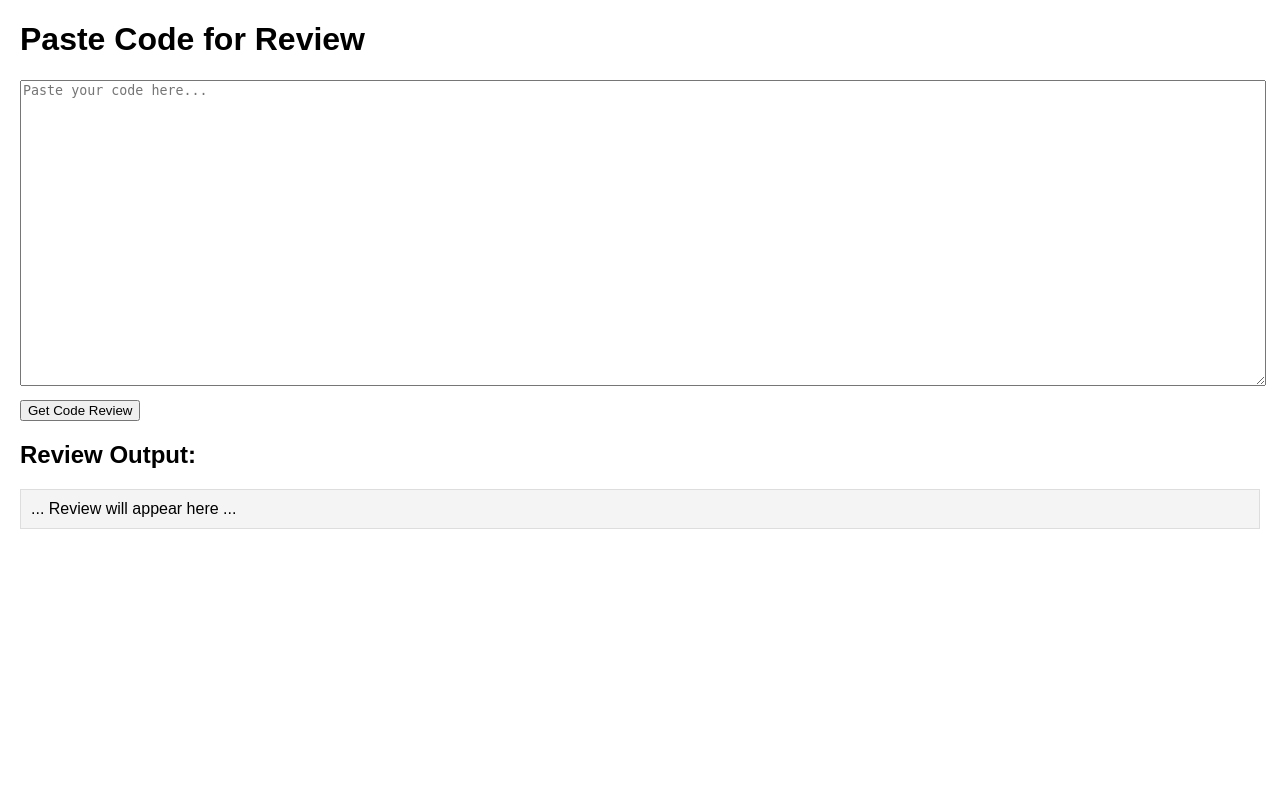
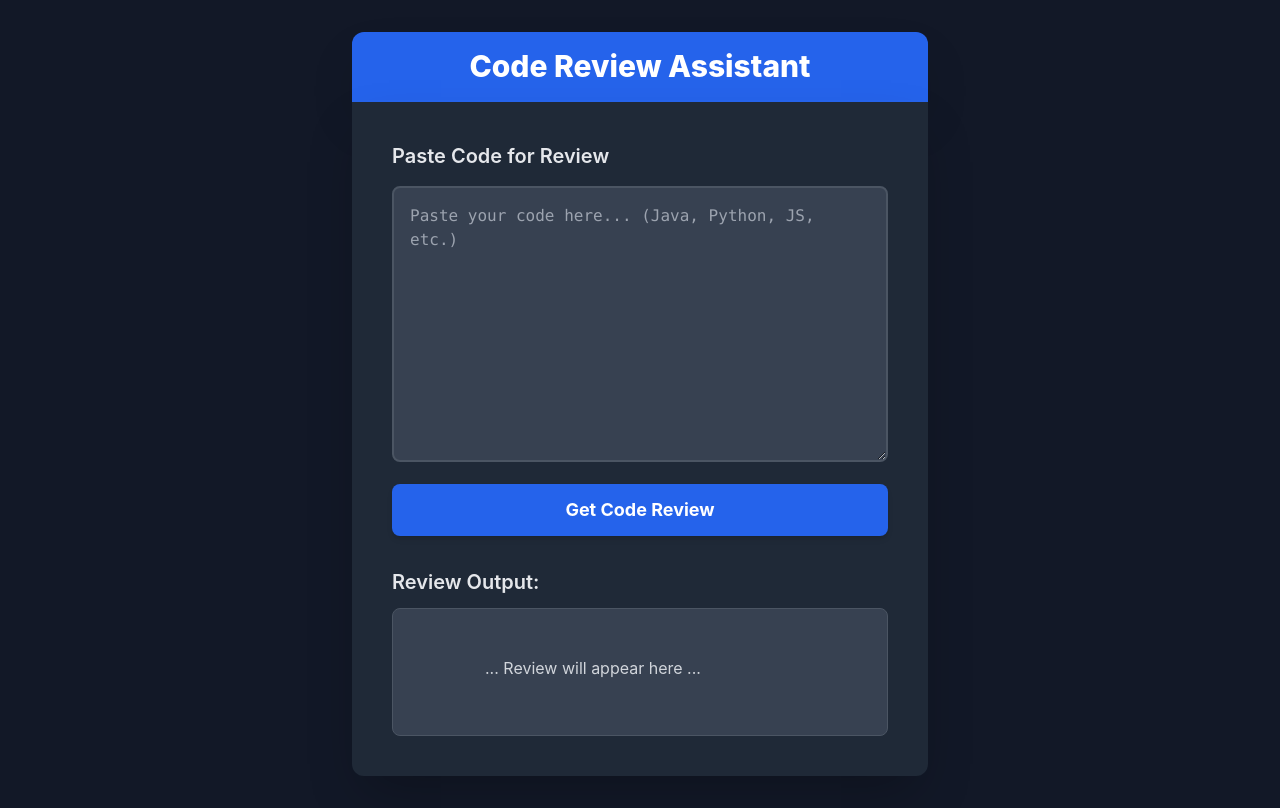
Before and after one commit to Akshitha-M/Intelligent-code-review-bot, a Flask app: page / in a window 1280 px wide. Before the commit the page ends 529 px from the top, so only its background shows below. Run offline with Flask 3, Linux system fonts and the light colour scheme; some libraries are stand-ins or nearby versions.

Commit message:
Feature: Implement professional dark theme frontend design

````diff
--- a/templates/index.html
+++ b/templates/index.html
@@ -2,46 +2,142 @@
 <html lang="en">
 <head>
     <meta charset="UTF-8">
-    <title>Code Reviewer Bot</title>
+    <meta name="viewport" content="width=device-width, initial-scale=1.0">
+    <title>Intelligent Code Review Assistant</title>
+    <!-- Load Tailwind CSS CDN for professional styling -->
+    <script src="https://cdn.tailwindcss.com"></script>
     <style>
-        body { font-family: Arial, sans-serif; margin: 20px; }
-        textarea { width: 100%; height: 300px; margin-bottom: 10px; }
-        #review-output { white-space: pre-wrap; background: #f4f4f4; padding: 10px; border: 1px solid #ddd; }
+        /* Use Inter font and ensure the background is a rich dark blue/black */
+        body {
+            font-family: 'Inter', sans-serif;
+            background-color: #121827; /* Very dark background */
+        }
+        /* Style for the Code Block element (used for reviewed code snippets) */
+        .review-code-block {
+            background-color: #0d1117; /* GitHub dark theme background */
+            border: 1px solid #30363d;
+            color: #c9d1d9;
+        }
     </style>
 </head>
-<body>
-    <h1>Paste Code for Review</h1>
+<body class="min-h-screen flex flex-col items-center p-4 sm:p-8">
 
-    <form id="review-form">
-        <textarea name="code_input" placeholder="Paste your code here..."></textarea>
-        <button type="submit">Get Code Review</button>
-    </form>
+    <!-- Header / Title Bar -->
+    <header class="bg-blue-600 w-full max-w-xl py-4 px-8 rounded-t-xl shadow-2xl">
+        <h1 class="text-3xl font-extrabold text-white text-center">Code Review Assistant</h1>
+    </header>
 
-    <h2>Review Output:</h2>
-    <div id="review-output">... Review will appear here ...</div>
+    <!-- Main Container Card (Dark Theme) -->
+    <div class="w-full max-w-xl bg-[#1f2937] shadow-2xl rounded-b-xl p-6 sm:p-10 space-y-8 border-t-2 border-blue-600">
 
+        <!-- Input Section -->
+        <section class="space-y-4">
+            <label for="code_input" class="block text-xl font-semibold text-gray-200">Paste Code for Review</label>
+            <textarea id="code_input" name="code_input" rows="10"
+                      class="w-full p-4 border-2 border-gray-600 bg-gray-700 text-white rounded-lg focus:ring-blue-500 focus:border-blue-500 text-base font-mono resize-y"
+                      placeholder="Paste your code here... (Java, Python, JS, etc.)"></textarea>
+
+            <button onclick="getCodeReview()"
+                    class="w-full px-6 py-3 bg-blue-600 text-white font-bold text-lg rounded-lg hover:bg-blue-700 transition duration-150 ease-in-out shadow-md hover:shadow-xl focus:outline-none focus:ring-4 focus:ring-blue-500 focus:ring-opacity-70">
+                Get Code Review
+            </button>
+
+            <!-- Loading Indicator -->
+            <div id="loading_indicator" class="mt-4 text-blue-400 font-medium hidden text-center">
+                Reviewing code... Please wait a moment.
+            </div>
+        </section>
+
+        <!-- Output Section -->
+        <section>
+            <h2 class="text-xl font-semibold text-gray-200 mb-3">Review Output:</h2>
+            <div id="review_output"
+                 class="min-h-32 p-5 bg-gray-700 border border-gray-600 rounded-lg text-gray-300 whitespace-pre-wrap overflow-x-auto text-base leading-relaxed">
+                ... Review will appear here ...
+            </div>
+        </section>
+    </div>
+
+    <!-- JavaScript Logic -->
     <script>
-        document.getElementById('review-form').addEventListener('submit', function(e) {
-            e.preventDefault(); // Stop the standard form submission
-            const form = e.target;
-            const outputDiv = document.getElementById('review-output');
-            outputDiv.textContent = 'Analyzing code... please wait.';
+        async function getCodeReview() {
+            const codeInput = document.getElementById('code_input').value;
+            const reviewOutput = document.getElementById('review_output');
+            const loadingIndicator = document.getElementById('loading_indicator');
 
-            // Send the form data to the /review route using JavaScript (Fetch API)
-            fetch('/review', {
-                method: 'POST',
-                body: new FormData(form)
-            })
-            .then(response => response.json())
-            .then(data => {
-                // Display the review from the server
-                outputDiv.textContent = data.review;
-            })
-            .catch(error => {
-                outputDiv.textContent = 'Error: Could not connect to the server.';
+            if (!codeInput.trim()) {
+                reviewOutput.innerHTML = '<p class="text-red-400">Please paste some code to review.</p>';
+                return;
+            }
+
+            // Show loading and clear previous output
+            loadingIndicator.classList.remove('hidden');
+            reviewOutput.innerHTML = '<p class="text-gray-400">Generating review...</p>';
+
+            try {
+                const formData = new FormData();
+                formData.append('code_input', codeInput);
+
+                const response = await fetch('/review', {
+                    method: 'POST',
+                    body: formData
+                });
+
+                const data = await response.json();
+
+                if (response.ok) {
+                    // Convert Markdown to HTML for professional display
+                    reviewOutput.innerHTML = convertMarkdownToHtml(data.review);
+                } else {
+                    reviewOutput.innerHTML = `<p class="text-red-400">Error: ${data.review || 'Failed to fetch review.'}</p>`;
+                }
+
+            } catch (error) {
+                reviewOutput.innerHTML = `<p class="text-red-400">Network Error: Could not connect to the server. ${error.message}</p>`;
                 console.error('Fetch error:', error);
+            } finally {
+                loadingIndicator.classList.add('hidden');
+            }
+        }
+
+        // Simple Markdown to HTML converter to display the structured review professionally
+        function convertMarkdownToHtml(markdownText) {
+            let html = markdownText;
+
+            // Convert Headers (### and ####)
+            html = html.replace(/^### (.*$)/gim, '</h3><h3 class="text-xl font-bold mt-4 mb-2 text-blue-400">$1');
+            html = html.replace(/^#### (.*$)/gim, '</h4><h4 class="text-lg font-semibold mt-3 mb-1 text-blue-300">$1');
+
+            // Convert Bold (**text**)
+            html = html.replace(/\*\*(.*?)\*\*/g, '<strong>$1</strong>');
+
+            // Convert Unordered Lists (* item)
+            html = html.replace(/^\* (.*$)/gim, '<li class="ml-4 list-disc">$1</li>');
+            html = html.replace(/(<li>.*<\/li>)/s, '<ul class="pl-4 space-y-1 text-gray-300">$1</ul>');
+
+            // Convert Code Blocks (```) - using a custom dark style
+            html = html.replace(/```(.*?)\n([\s\S]*?)```/g, function(match, lang, code) {
+                const langDisplay = lang ? `<span class="text-xs font-semibold text-gray-300 bg-[#30363d] px-2 py-0.5 rounded-t-lg block">${lang.trim().toUpperCase()}</span>` : '';
+                return `<pre class="review-code-block p-3 rounded-lg overflow-x-auto my-3 text-sm">${langDisplay}<code class="block">${code.trim()}</code></pre>`;
             });
-        });
+
+            // Convert Code Spans (`text`)
+            html = html.replace(/`(.*?)`/g, '<code class="bg-gray-600 text-yellow-400 px-1 py-0.5 rounded text-sm">$1</code>');
+
+            // Handle newlines as paragraphs (after list/pre-block conversion)
+            html = html.replace(/\n\n/g, '</p><p class="mb-4 text-gray-300">');
+            html = html.replace(/\n/g, '<br>'); // Simple line breaks within paragraphs
+
+            // Wrap in a main paragraph tag if needed
+            if (!html.startsWith('<p')) {
+                html = `<p class="mb-4 text-gray-300">${html}`;
+            }
+            if (!html.endsWith('</p>')) {
+                html = `${html}</p>`;
+            }
+
+            return html;
+        }
     </script>
 </body>
 </html>
````
